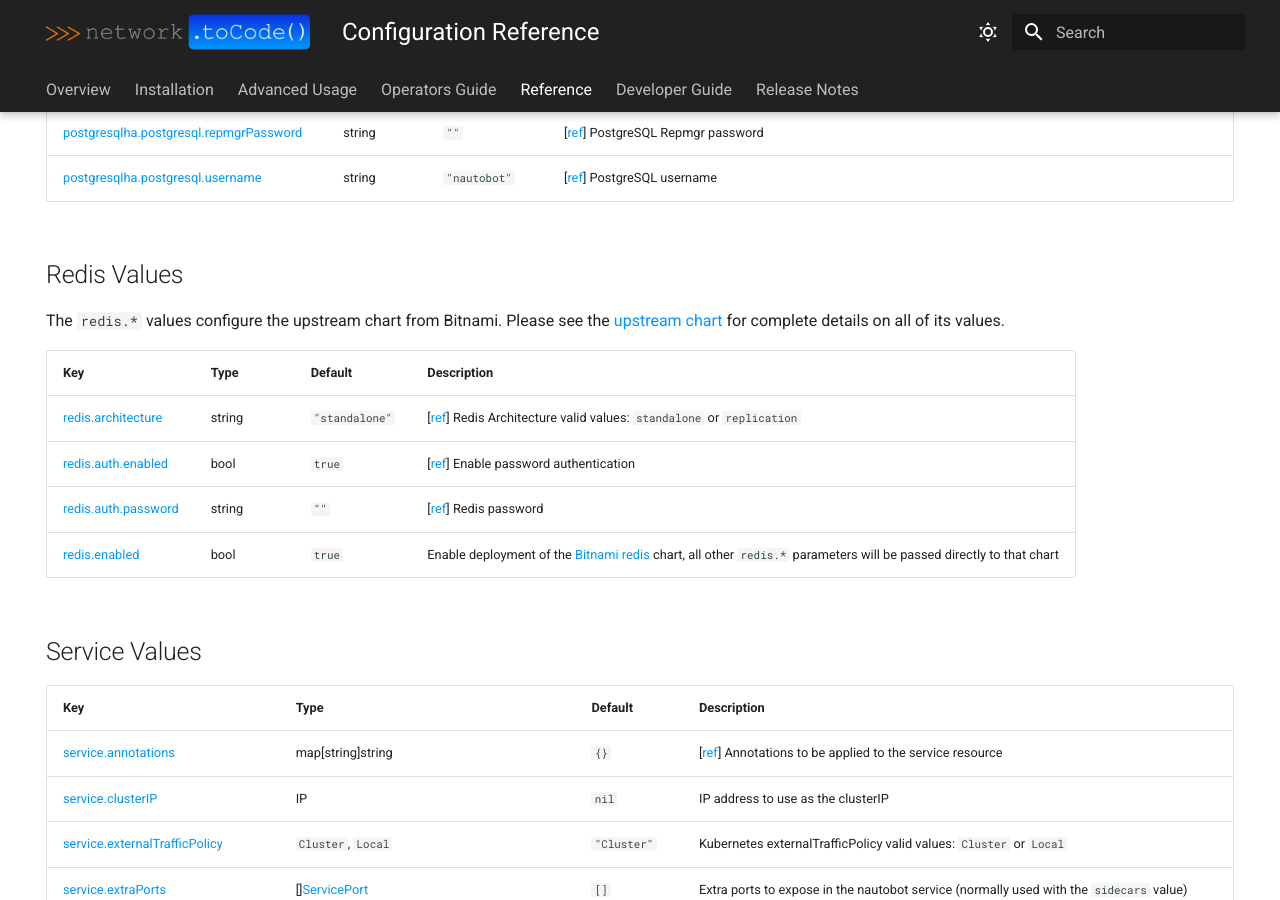
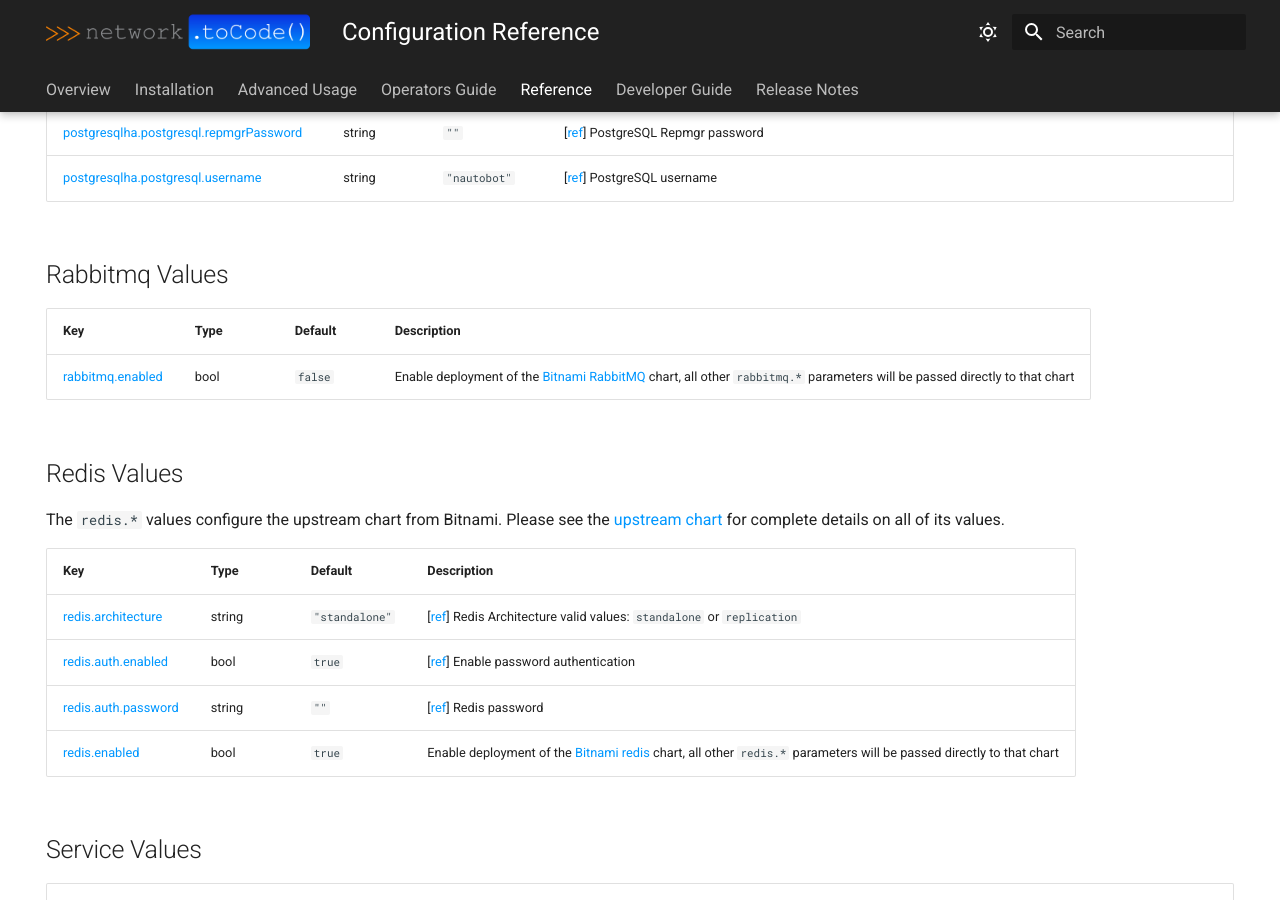
Before and after one commit to nautobot/helm-charts, an MkDocs documentation site: the page built from docs/configuration/reference.md, in a window 1280 px wide and 900 px high, scrolled down 12178 px. Built offline with MkDocs 1.6.1 and Material for MkDocs 9.7.7, drawn with Linux system fonts in a browser that asks for light colours.

Commit message:
Adding RabbitMQ Support

```diff
--- a/cSpell_dict.txt
+++ b/cSpell_dict.txt
@@ -51,6 +51,7 @@ postgresqlha
 prethreaded
 proto
 psql
+rabbitmq
 remediations
 repmgr
 respawn
--- a/docs/configuration/reference.md
+++ b/docs/configuration/reference.md
@@ -265,6 +265,12 @@ The `postgresqlha.*` values configure the upstream chart from Bitnami.  Please s
 | <a name="postgresqlha.postgresql.repmgrPassword">[postgresqlha.postgresql.repmgrPassword](https://github.com/nautobot/helm-charts/blob/main/charts/nautobot/values.yaml#L1065)</a> | string | `""` | [[ref](https://github.com/bitnami/charts/tree/master/bitnami/postgresql-ha#postgresql-with-repmgr-parameters)] PostgreSQL Repmgr password |
 | <a name="postgresqlha.postgresql.username">[postgresqlha.postgresql.username](https://github.com/nautobot/helm-charts/blob/main/charts/nautobot/values.yaml#L1067)</a> | string | `"nautobot"` | [[ref](https://github.com/bitnami/charts/tree/master/bitnami/postgresql-ha#postgresql-with-repmgr-parameters)] PostgreSQL username |
 
+## Rabbitmq Values
+
+| Key | Type | Default | Description |
+|-----|------|---------|-------------|
+| <a name="rabbitmq.enabled">[rabbitmq.enabled](https://github.com/nautobot/helm-charts/blob/main/charts/nautobot/values.yaml#L1130)</a> | bool | `false` | Enable deployment of the [Bitnami RabbitMQ](https://github.com/bitnami/charts/tree/main/bitnami/rabbitmq) chart, all other `rabbitmq.*` parameters will be passed directly to that chart |
+
 ## Redis Values
 
 The `redis.*` values configure the upstream chart from Bitnami.  Please see the [upstream chart](https://github.com/bitnami/charts/tree/main/bitnami/redis) for complete details on all of its values.
--- a/mkdocs.yml
+++ b/mkdocs.yml
@@ -85,6 +85,7 @@ nav:
     - PostgreSQL High Availability: "advanced-features/postgresql-ha.md"
     - PostgreSQL TLS: "advanced-features/postgresql-tls.md"
     - Prometheus Operator Metrics: "advanced-features/prometheus-metrics.md"
+    - RabbitMQ Support: "advanced-features/rabbitmq.md"
     - Redis Sentinel: "advanced-features/redis-sentinel.md"
     - Redis TLS: "advanced-features/redis-tls.md"
     - Static Files Only: "advanced-features/static-only.md"
```
Also changed, not shown: charts/nautobot/README.md (+7 -0 lines), docs/advanced-features/index.md (+2 -0 lines), docs/advanced-features/rabbitmq.md (added, +34 -0 lines), docs/installation/dependencies.md (+3 -0 lines), docs/release-notes/version-2.x.md (+1 -0 lines), 7 other files.
